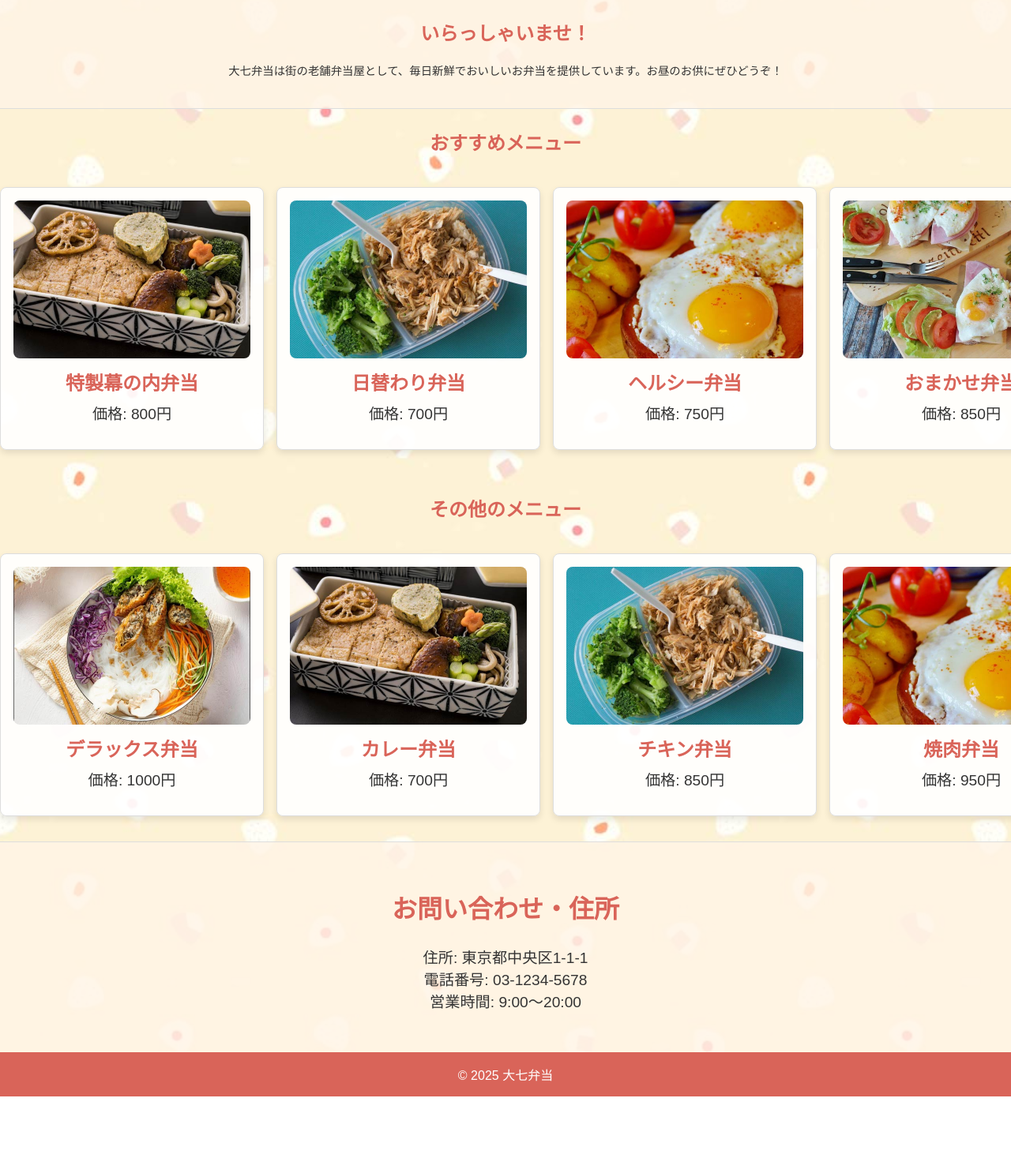
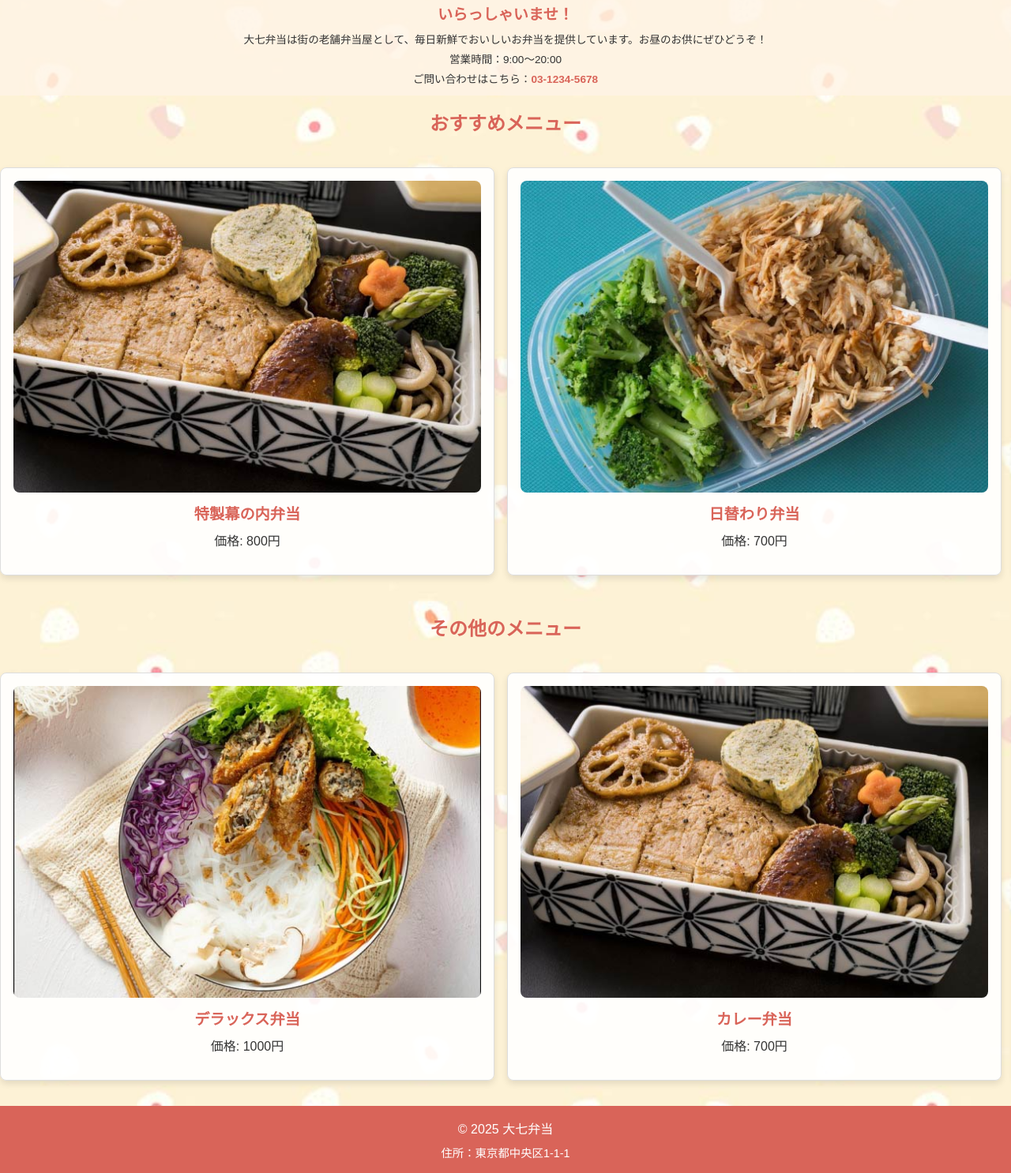
Before and after one commit to yaou89/daishichi, a plain HTML site: page index.html in a window 1280 px wide. Shown: the part 171-1657 px from the top of the page at 79% size. Before the commit the page ends 1560 px from the top, so only its background shows below. Drawn offline with Linux system fonts and the light colour scheme.

Commit message:
Update index.html

```diff
--- a/index.html
+++ b/index.html
@@ -19,30 +19,41 @@
             background-image: url('images/header-background.jpg');
             background-size: cover;
             background-position: center;
-            height: 150px; /* 縦幅を狭く調整 */
+            height: 150px;
         }
 
         .intro {
-            padding: 1.5rem; /* 表示欄を狭く調整 */
+            padding: 0.5rem 1rem; /* コンパクトに調整 */
             text-align: center;
             background-color: rgba(255, 244, 230, 0.8);
-            border-bottom: 1px solid #ddd;
         }
 
         .intro h2 {
-            font-size: 1.5rem; /* 文字サイズを小さく調整 */
+            font-size: 1.2rem; /* 文字サイズをさらに小さく調整 */
             color: #d96459;
+            margin-bottom: 0.5rem;
         }
 
         .intro p {
-            font-size: 0.9rem; /* 紹介文の文字サイズを小さく調整 */
-            margin-top: 0.5rem;
+            font-size: 0.85rem;
+            margin: 0.3rem 0;
+        }
+
+        .intro .contact {
+            margin-top: 0.3rem; /* 間隔をさらに調整 */
+            font-size: 0.85rem;
+        }
+
+        .intro .contact a {
+            color: #d96459;
+            text-decoration: none;
+            font-weight: bold;
         }
 
         .section-title {
             text-align: center;
-            margin: 1.5rem 0 0.5rem; /* 上下の余白を狭く調整 */
-            font-size: 1.5rem; /* 見出しの文字サイズを小さく調整 */
+            margin: 1rem 0 0.5rem;
+            font-size: 1.5rem;
             color: #d96459;
         }
 
@@ -69,7 +80,7 @@
 
         .card {
             flex: 0 0 auto;
-            width: 300px;
+            width: calc(100% / 2 - 16px);
             background-color: rgba(255, 255, 255, 0.9);
             border: 1px solid #ddd;
             border-radius: 8px;
@@ -93,30 +104,13 @@
 
         .card .info h3 {
             margin: 0;
-            font-size: 1.5rem;
+            font-size: 1.2rem;
             color: #d96459;
         }
 
         .card .info p {
             margin: 0.5rem 0;
-            font-size: 1.2rem;
-        }
-
-        .contact {
-            padding: 2rem;
-            text-align: center;
-            background-color: rgba(255, 244, 230, 0.8);
-            border-top: 1px solid #ddd;
-        }
-
-        .contact h2 {
-            font-size: 2rem;
-            color: #d96459;
-        }
-
-        .contact p {
-            margin-top: 1rem;
-            font-size: 1.2rem;
+            font-size: 1rem;
         }
 
         footer {
@@ -124,6 +118,11 @@
             padding: 1rem;
             background-color: #d96459;
             color: #fff;
+        }
+
+        .footer-content {
+            font-size: 0.9rem;
+            margin-top: 0.5rem;
         }
 
         /* Fullscreen Image Modal */
@@ -159,6 +158,12 @@
             font-weight: bold;
             cursor: pointer;
         }
+
+        @media (max-width: 768px) {
+            .card {
+                width: calc(100% - 16px);
+            }
+        }
     </style>
 </head>
 <body>
@@ -167,6 +172,8 @@
     <section class="intro">
         <h2>いらっしゃいませ！</h2>
         <p>大七弁当は街の老舗弁当屋として、毎日新鮮でおいしいお弁当を提供しています。お昼のお供にぜひどうぞ！</p>
+        <p class="contact">営業時間：9:00～20:00</p>
+        <p class="contact">ご問い合わせはこちら：<a href="tel:0312345678">03-1234-5678</a></p>
     </section>
 
     <main>
@@ -235,15 +242,11 @@
         </div>
     </main>
 
-    <section class="contact">
-        <h2>お問い合わせ・住所</h2>
-        <p>住所: 東京都中央区1-1-1<br>
-        電話番号: 03-1234-5678<br>
-        営業時間: 9:00～20:00</p>
-    </section>
-
     <footer>
         &copy; 2025 大七弁当
+        <div class="footer-content">
+            住所：東京都中央区1-1-1
+        </div>
     </footer>
 
     <!-- Modal for Fullscreen Image -->
```
